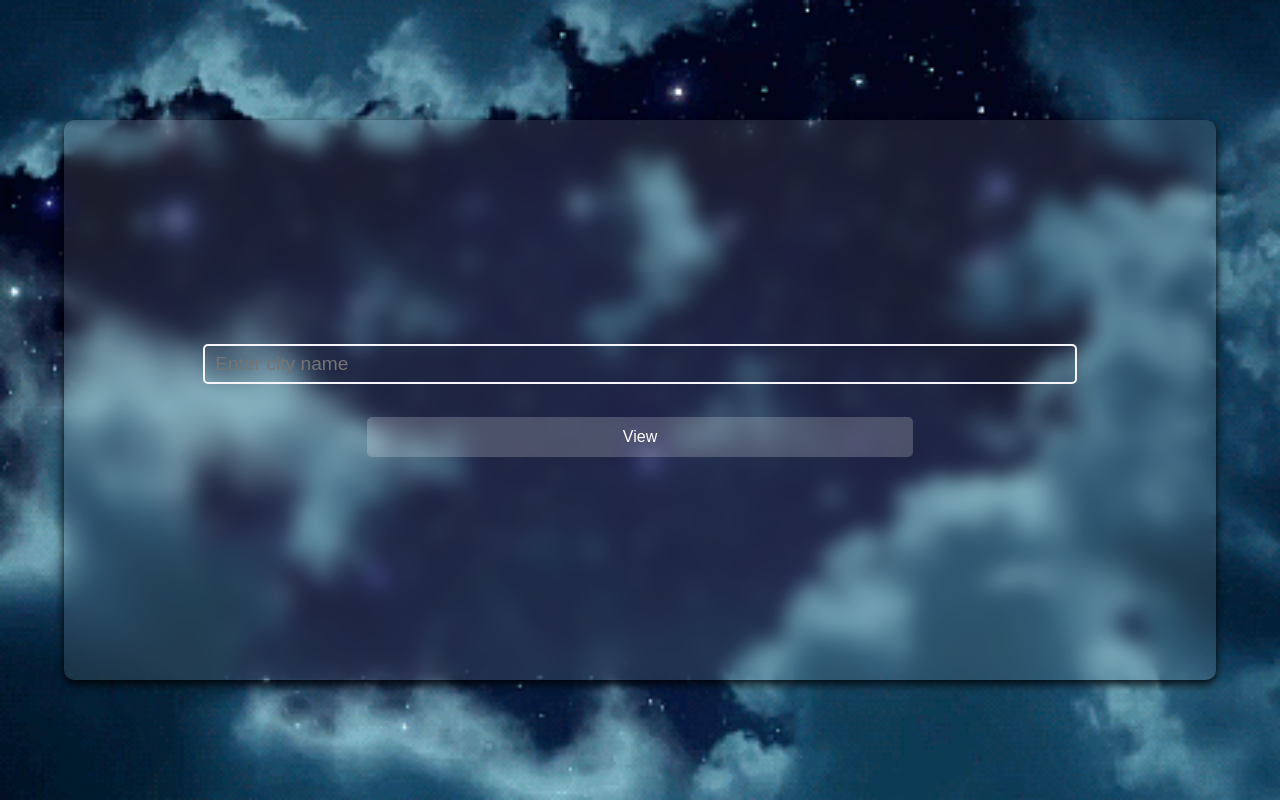
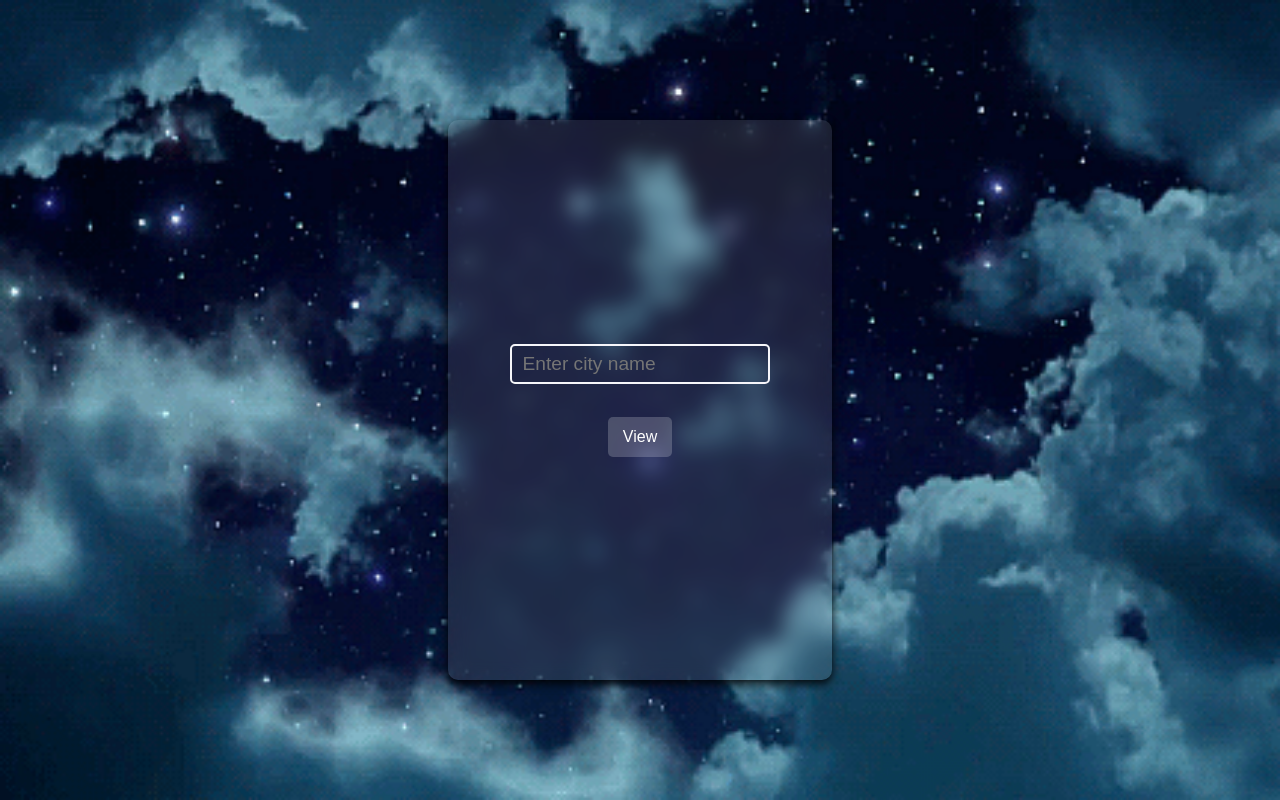
Before and after one commit to arnab-maiti/ABOHAOA, a React (Vite) app: page / in a window 1280 px wide. Built offline with nearby package versions, Linux system fonts and the light colour scheme.

Commit message:
make it better

```diff
--- a/src/App.css
+++ b/src/App.css
@@ -21,7 +21,7 @@
 }
 
 .weather {
-  width: 90vw;
+  width: 30vw;
   height: 90vh;
   background: rgba(255, 255, 255, 0.1);
   padding: 30px;
@@ -47,7 +47,7 @@
 }
 
 .button {
-  width: 50%;
+  width: 20%;
   height: 40px;
   margin-top: 15px;
   border-radius: 5px;
--- a/src/component/Weather.jsx
+++ b/src/component/Weather.jsx
@@ -4,15 +4,14 @@
 const Weather = () => {
   const[city,setcity]=useState("")
   const[weather,setweather]=useState(null)
-  function handlec(event){
-      setcity(event.target.value);
-  }
+
   const fetchapi= async ()=>{
     try {
 
         const res = await axios.get(`https://api.openweathermap.org/data/2.5/weather?q=${city}&appid=${`bcb58512da9fa67778af87090be9f4f6`}&units=metric`)
        setweather(res.data);
-       console.log(res.data)
+       console.log(res)
+
     }
     catch (error) {
       alert("error")
@@ -23,7 +22,7 @@
   }
   return (
     <div className='weather'>
-       <input type="text" className='input' placeholder='Enter city name' value={city} onChange={handlec}/>
+       <input type="text" className='input' placeholder='Enter city name' value={city} onChange={(e)=>setcity(e.target.value)}/>
             <br />
             <button className='button' onClick={handleapi}>View</button>
             {weather && (
```
